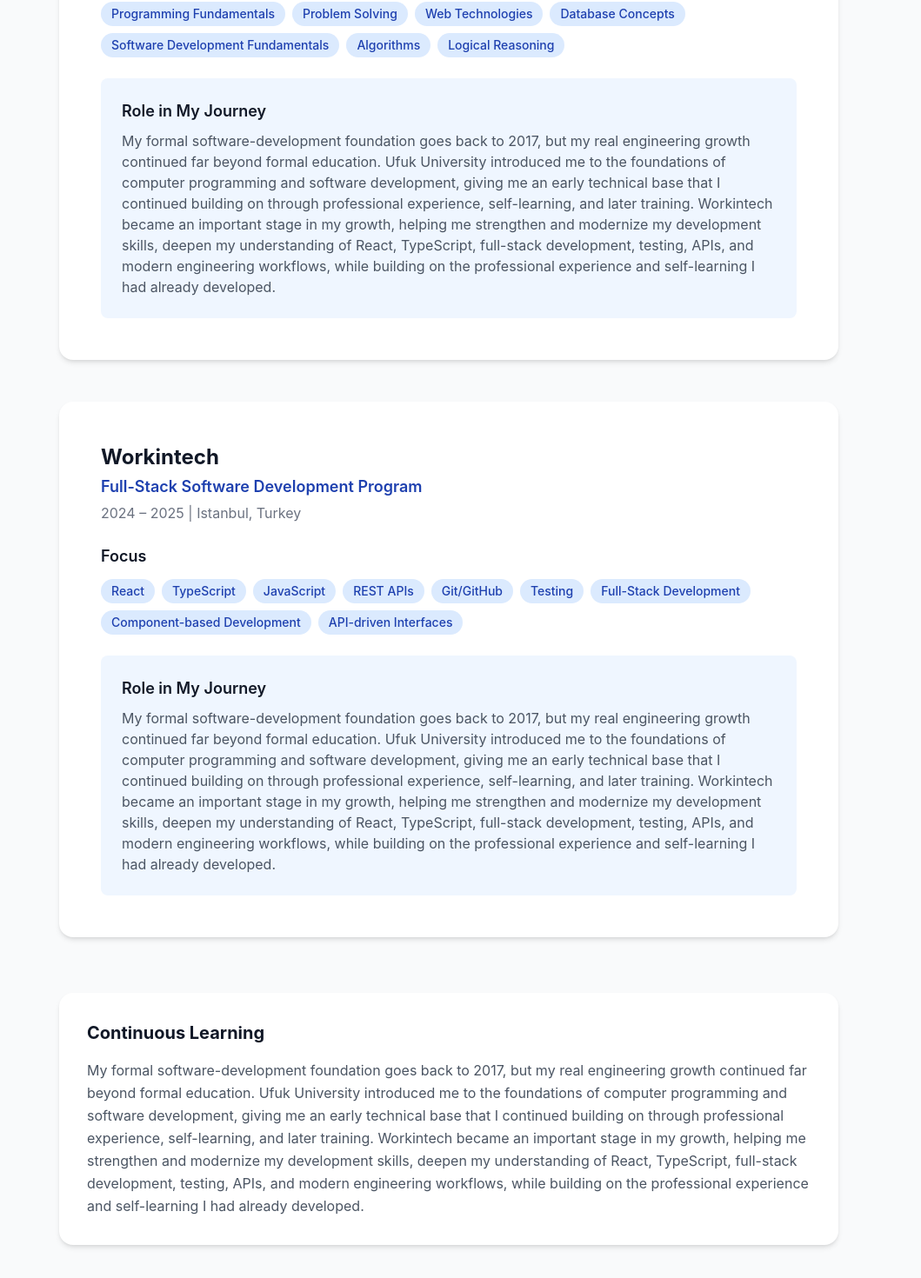
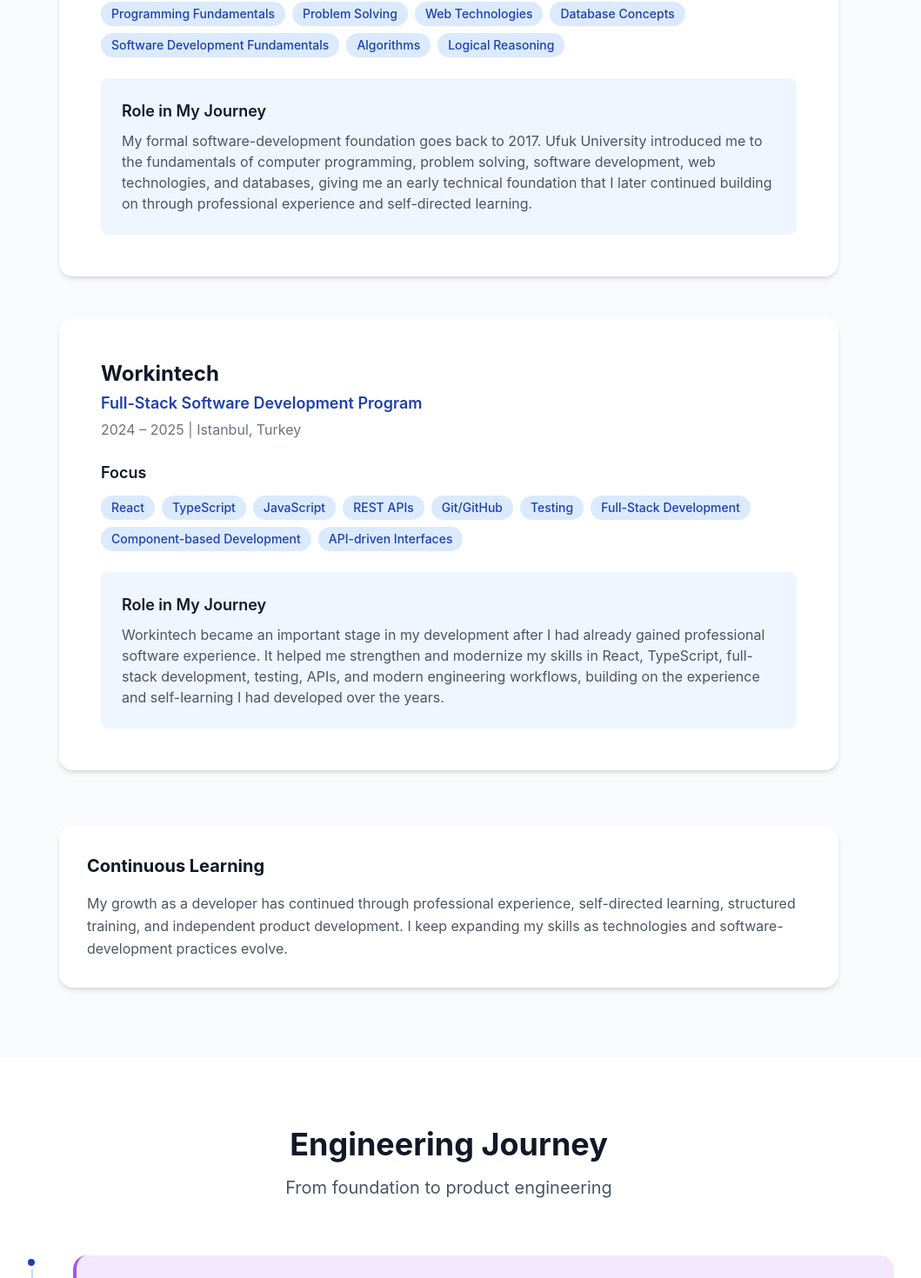
Before and after one commit to SkyBlueHeat/FS-Web-Portfolio-Challenge, a React (Vite) app: page / in a window 1280 px wide. Shown: the part 1426-2896 px from the top of the page at 87% size, without its empty margins (124-1183 px from the left). Built offline with nearby package versions, Linux system fonts and the light colour scheme; a web font is replaced by a local one.

Commit message:
Improve portfolio translations and rebalance AI content

```diff
--- a/src/components/Education.jsx
+++ b/src/components/Education.jsx
@@ -37,7 +37,7 @@
         'Algorithmen',
         'Logisches Denken'
       ],
-      role: t.education.continuousLearningText
+      role: t.education.ufukRoleText
     },
     {
       institution: 'Workintech',
@@ -75,7 +75,7 @@
         'Komponentenbasierte Entwicklung',
         'API-gesteuerte Schnittstellen'
       ],
-      role: t.education.continuousLearningText
+      role: t.education.workintechRoleText
     }
   ];
 
--- a/src/components/EngineeringJourney.jsx
+++ b/src/components/EngineeringJourney.jsx
@@ -28,7 +28,7 @@
       skills: language === 'en' ? ['Vue.js', 'Node.js REST Services', 'API Contracts', 'Backend Collaboration', 'Full-stack Workflows', 'Production Interfaces'] : language === 'tr' ? ['Vue.js', 'Node.js REST Servisleri', 'API Sözleşmeleri', 'Backend İşbirliği', 'Full-Stack Workflow\'lar', 'Üretim Arayüzleri'] : ['Vue.js', 'Node.js-REST-Services', 'API-Verträge', 'Backend-Zusammenarbeit', 'Full-Stack-Workflows', 'Produktionsschnittstellen']
     },
     {
-      year: language === 'en' ? 'Following Years' : language === 'tr' ? 'Sonraki Yıllar' : 'Folgende Jahre',
+      year: language === 'en' ? 'Continued Self-Development' : language === 'tr' ? 'Sonraki Yıllar' : 'Folgende Jahre',
       title: t.journey.selfDevelopment,
       description: t.journey.selfDevelopmentText,
       type: 'self-learning',
--- a/src/components/Skills.jsx
+++ b/src/components/Skills.jsx
@@ -14,7 +14,7 @@
     {
       category: language === 'en' ? 'Backend & APIs' : language === 'tr' ? 'Backend & API\'ler' : 'Backend & APIs',
       skills: ['Python', 'FastAPI', 'Node.js', 'REST APIs', 'SQLAlchemy', 'Pydantic'],
-      description: language === 'en' ? 'Developing scalable backend services and API integrations with Python and Node.js.' : language === 'tr' ? 'Python ve Node.js ile ölçeklenebilir backend servisleri ve API entegrasyonları geliştirme.' : 'Entwicklung skalierbarer Backend-Services und API-Integrationen mit Python und Node.js.'
+      description: language === 'en' ? 'Building backend services with Python/FastAPI and integrating REST APIs, including Node.js-based services.' : language === 'tr' ? 'Python ve Node.js ile ölçeklenebilir backend servisleri ve API entegrasyonları geliştirme.' : 'Entwicklung skalierbarer Backend-Services und API-Integrationen mit Python und Node.js.'
     },
     {
       category: language === 'en' ? 'Testing & Quality' : language === 'tr' ? 'Test & Kalite' : 'Testing & Qualität',
--- a/src/data/translations.json
+++ b/src/data/translations.json
@@ -23,8 +23,17 @@
   "title": "Education & Training",
   "subtitle": "Formal foundations, continuous growth",
   "roleInJourney": "Role in My Journey",
+
+  "ufukRoleText": "My formal software-development foundation goes back to 2017. Ufuk University introduced me to the fundamentals of computer programming, problem solving, software development, web technologies, and databases, giving me an early technical foundation that I later continued building on through professional experience and self-directed learning.",
+
+  "workintechRoleText": "Workintech became an important stage in my development after I had already gained professional software experience. It helped me strengthen and modernize my skills in React, TypeScript, full-stack development, testing, APIs, and modern engineering workflows, building on the experience and self-learning I had developed over the years.",
+
   "continuousLearning": "Continuous Learning",
-      "continuousLearningText": "My formal software-development foundation goes back to 2017, but my real engineering growth continued far beyond formal education. Ufuk University introduced me to the foundations of computer programming and software development, giving me an early technical base that I continued building on through professional experience, self-learning, and later training. Workintech became an important stage in my growth, helping me strengthen and modernize my development skills, deepen my understanding of React, TypeScript, full-stack development, testing, APIs, and modern engineering workflows, while building on the professional experience and self-learning I had already developed."
+
+  "continuousLearningText": "My growth as a developer has continued through professional experience, self-directed learning, structured training, and independent product development. I keep expanding my skills as technologies and software-development practices evolve."
+
+
+
 },
     "journey": {
       "title": "Engineering Journey",
@@ -44,7 +53,7 @@
       "independentEngineering": "Independent Product Engineering",
       "independentEngineeringText": "Independent products became one of the most important ways I continued growing, pushing me into deeper product, backend, testing, and performance work.",
       "currentToolkit": "Current Engineering Toolkit",
-      "currentToolkitText": "React / TypeScript + Python / FastAPI + REST APIs + Testing + Docker + Product Engineering + AI-Assisted Development",
+      "currentToolkitText": "React / TypeScript + Python / FastAPI + REST APIs + Testing + Docker + Product Engineering",
       "keyAreas": "Key Areas"
     },
     "experience": {
@@ -147,11 +156,17 @@
       "contact": "İletişim"
     },
     "education": {
-      "title": "Eğitim & Eğitim",
-      "subtitle": "Formal temeller, sürekli büyüme",
+  "title": "Eğitim & Mesleki Gelişim",
+  "subtitle": "Temelden sürekli gelişime",
   "roleInJourney": "Yolculuğumdaki Rol",
+
+  "ufukRoleText": "Yazılım geliştirme alanındaki formal temelim 2017'ye kadar uzanıyor. Ufuk Üniversitesi bana bilgisayar programlama, problem çözme, yazılım geliştirme, web teknolojileri ve veritabanı konularında erken bir teknik temel kazandırdı. Daha sonra bu temeli profesyonel deneyim ve kendi kendine öğrenmeyle geliştirmeye devam ettim.",
+
+  "workintechRoleText": "Workintech, profesyonel yazılım deneyimi edindikten sonraki gelişim sürecimde önemli bir aşama oldu. React, TypeScript, full-stack geliştirme, test, API'ler ve modern mühendislik workflow'larındaki becerilerimi güçlendirmeme ve güncellememe yardımcı oldu.",
+
   "continuousLearning": "Sürekli Öğrenme",
-      "continuousLearningText": "Formal yazılım geliştirme temelim 2017'ye kadar uzanıyor, ancak gerçek mühendislik büyümem formal eğitimin çok ötesine devam etti. Ufuk Üniversitesi beni bilgisayar programlama ve yazılım geliştirme temelleriyle tanıştırdı, profesyonel deneyim, kendini öğrenme ve sonraki eğitim üzerinden üzerine inşa ettiğim erken bir teknik taban verdi. Workintech büyümeme önemli bir aşama oldu, React, TypeScript, full-stack geliştirme, test, API'ler ve modern mühendislik workflow'ları hakkındaki anlayışımı derinleştirmeme ve güçlendirmeme yardımcı oldu, zaten geliştirdiğim profesyonel deneyim ve kendini öğrenme üzerine inşa ederek."
+
+  "continuousLearningText": "Bir geliştirici olarak gelişimim profesyonel deneyim, kendi kendine öğrenme, yapılandırılmış eğitim ve bağımsız ürün geliştirme yoluyla devam etti. Yazılım dünyası değiştikçe yeni teknolojileri ve geliştirme yaklaşımlarını öğrenmeye ve araç setimi genişletmeye devam ediyorum."
 },
     "journey": {
       "title": "Mühendislik Yolculuğu",
```
Lines whose indentation alone changed are shown as unchanged.
